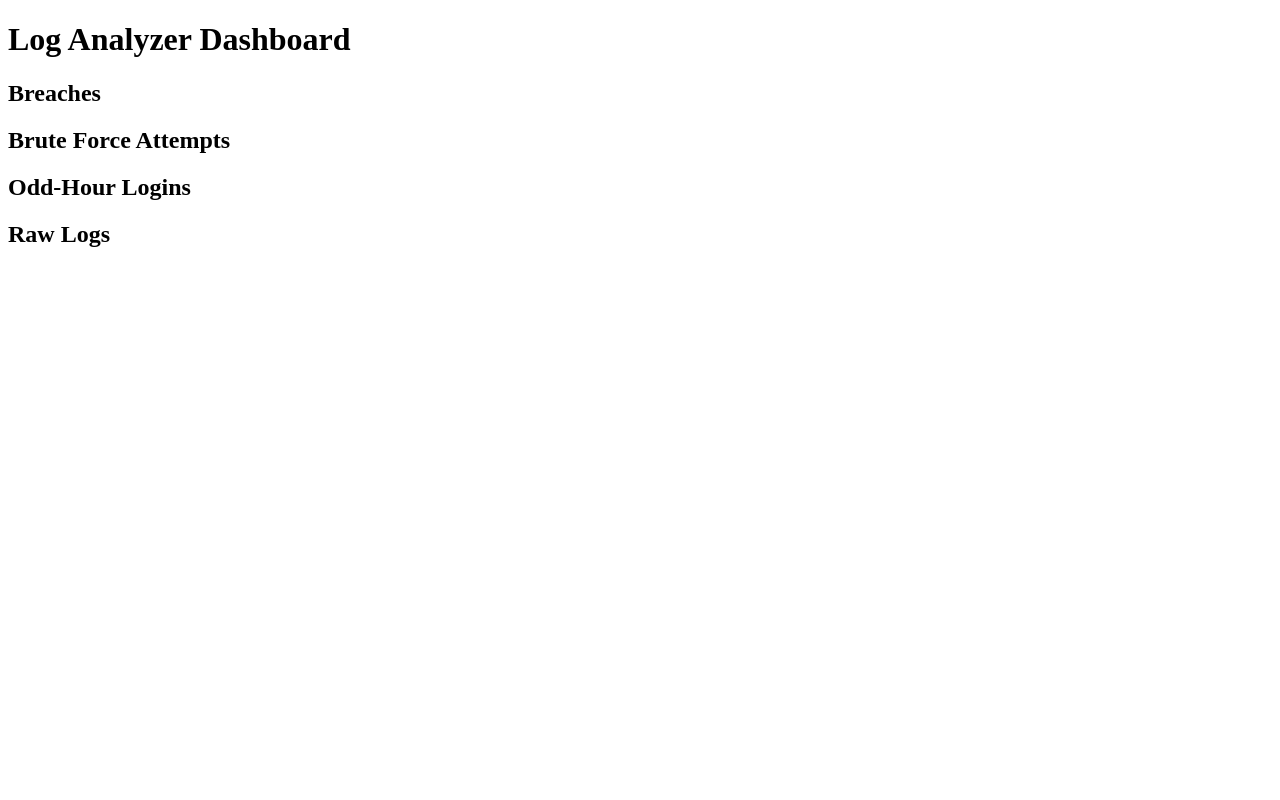
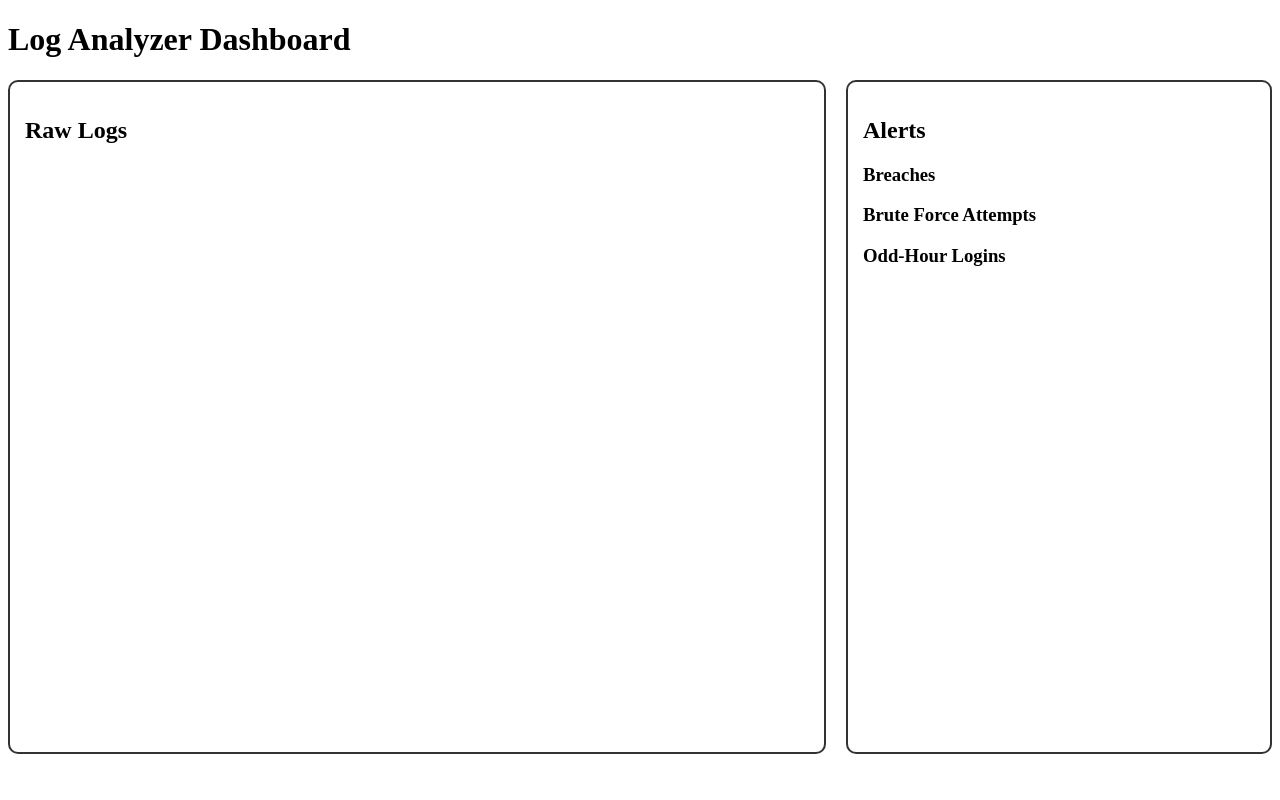
Before and after one commit to dthalen/log-analyzer, a Flask app: template templates/dashboard.html in a window 1280 px wide. Run offline with Flask 3, Linux system fonts and the light colour scheme; the template is opened without the code that fills it, so the values that code supplies are empty.

Commit message:
Style dashboard: side-by-side panels and colour-coded logs

```diff
--- /dev/null
+++ b/static/style.css
@@ -0,0 +1,35 @@
+.container {
+    display: flex;        /* lay children out in a row */
+    gap: 20px;            /* space between the panels */
+}
+
+.panel {
+    border: 2px solid #333;
+    border-radius: 10px;  /* rounded corners, like your sketch */
+    padding: 15px;
+    overflow-y: auto;     /* scroll if content is taller than the panel */
+    height: 80vh;         /* 80% of the screen height */
+}
+
+.logs {
+    flex: 2;              /* logs panel takes 2 shares of width (wider) */
+}
+
+.alerts {
+    flex: 1;              /* alerts panel takes 1 share (narrower) */
+}
+
+.failed {
+    color: #c0392b;       /* red for failed logins */
+    margin: 2px 0;
+}
+
+.accepted {
+    color: #27ae60;       /* green for accepted logins */
+    margin: 2px 0;
+}
+
+.other {
+    color: #888;          /* grey for everything else */
+    margin: 2px 0;
+}
--- a/templates/dashboard.html
+++ b/templates/dashboard.html
@@ -1,24 +1,12 @@
 <!DOCTYPE html>
 <html>
-<head><title>Log Analyzer Dashboard</title></head>
+<head><link rel="stylesheet" href="{{ url_for('static', filename='style.css') }}"><title>Log Analyzer Dashboard</title></head>
 <body>
     <h1>Log Analyzer Dashboard</h1>
 
-    <h2>Breaches</h2>
-    {% for item in breaches %}
-        <p>{{ item }}</p>
-    {% endfor %}
+    <div class="container">
 
-    <h2>Brute Force Attempts</h2>
-    {% for item in brute_force %}
-        <p>{{ item }}</p>
-    {% endfor %}
-
-    <h2>Odd-Hour Logins</h2>
-    {% for item in odd_hours %}
-        <p>{{ item }}</p>
-    {% endfor %}
-
+        <div class="panel logs">
             <h2>Raw Logs</h2>
             {% for line in log_lines %}
                 {% if "Failed" in line %}
@@ -29,5 +17,27 @@
                     <p class="other">{{ line }}</p>
                 {% endif %}
             {% endfor %}
+        </div>
+
+        <div class="panel alerts">
+            <h2>Alerts</h2>
+
+            <h3>Breaches</h3>
+            {% for item in breaches %}
+                <p>{{ item }}</p>
+            {% endfor %}
+
+            <h3>Brute Force Attempts</h3>
+            {% for item in brute_force %}
+                <p>{{ item }}</p>
+            {% endfor %}
+
+            <h3>Odd-Hour Logins</h3>
+            {% for item in odd_hours %}
+                <p>{{ item }}</p>
+            {% endfor %}
+        </div>
+
+    </div>
 </body>
 </html>
```
Lines whose indentation alone changed are shown as unchanged.
